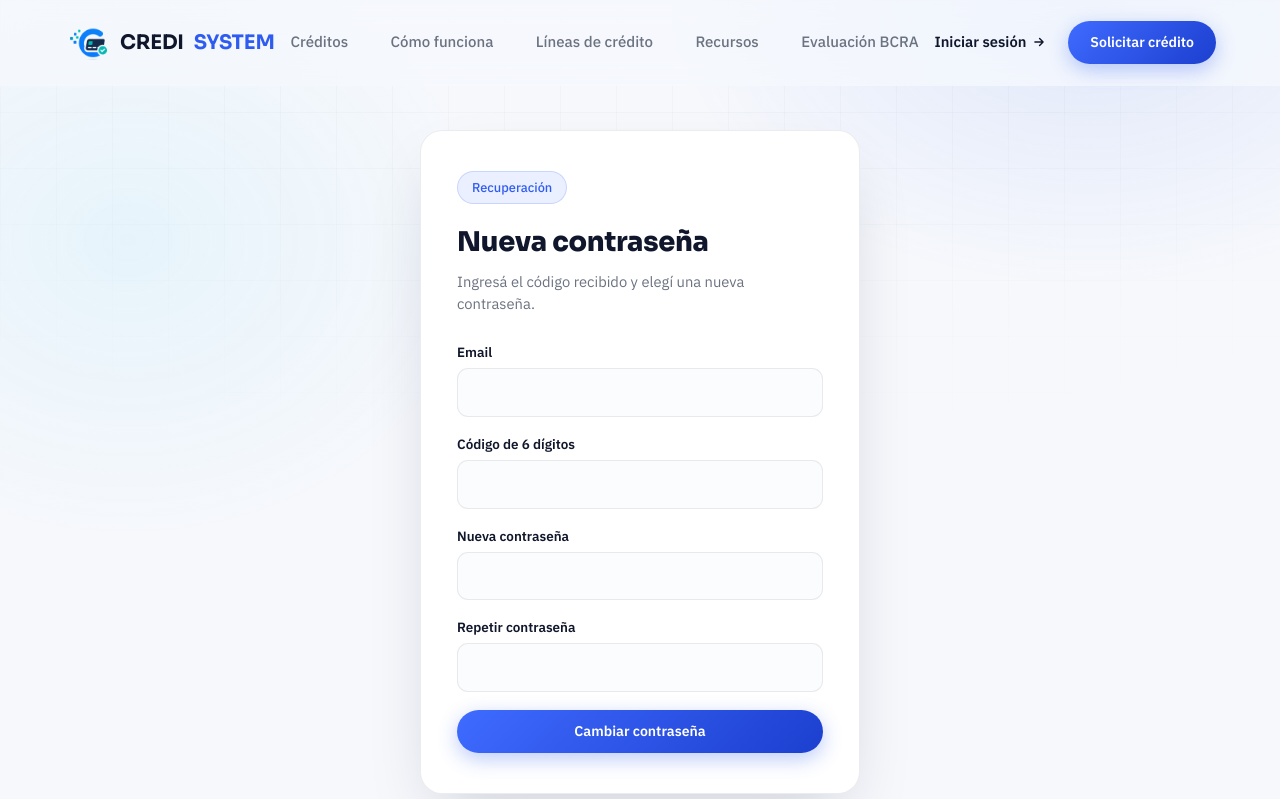
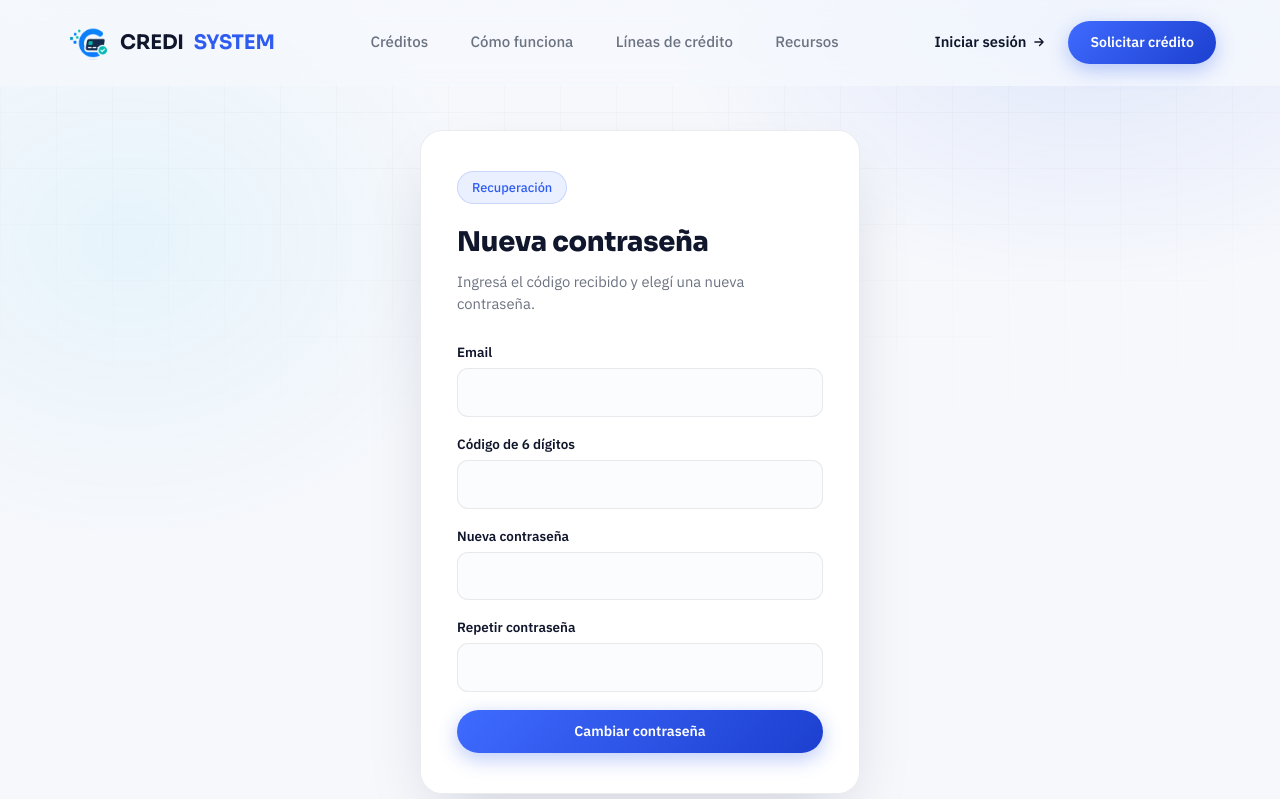
Before and after one commit to Emmanuel-Nar/Credisystem-Final, a Django app: page /confirmar-password/ in a window 1280 px wide. Shown: the top 799 px of the page. Run offline with Django 5.2, Linux system fonts and the light colour scheme.

Commit message:
Update base.html

```diff
--- a/frontend/templates/base.html
+++ b/frontend/templates/base.html
@@ -73,7 +73,7 @@
     <a href="{% url 'landing' %}#como-funciona">Cómo funciona</a>
     <a href="{% url 'landing' %}#planes">Líneas de crédito</a>
     <a href="{% url 'landing' %}#recursos">Recursos</a>
-    <a href="{% url 'evaluacion_crediticia' %}">Evaluación BCRA</a>
+
   </nav>
   {% endblock %}
 
```
